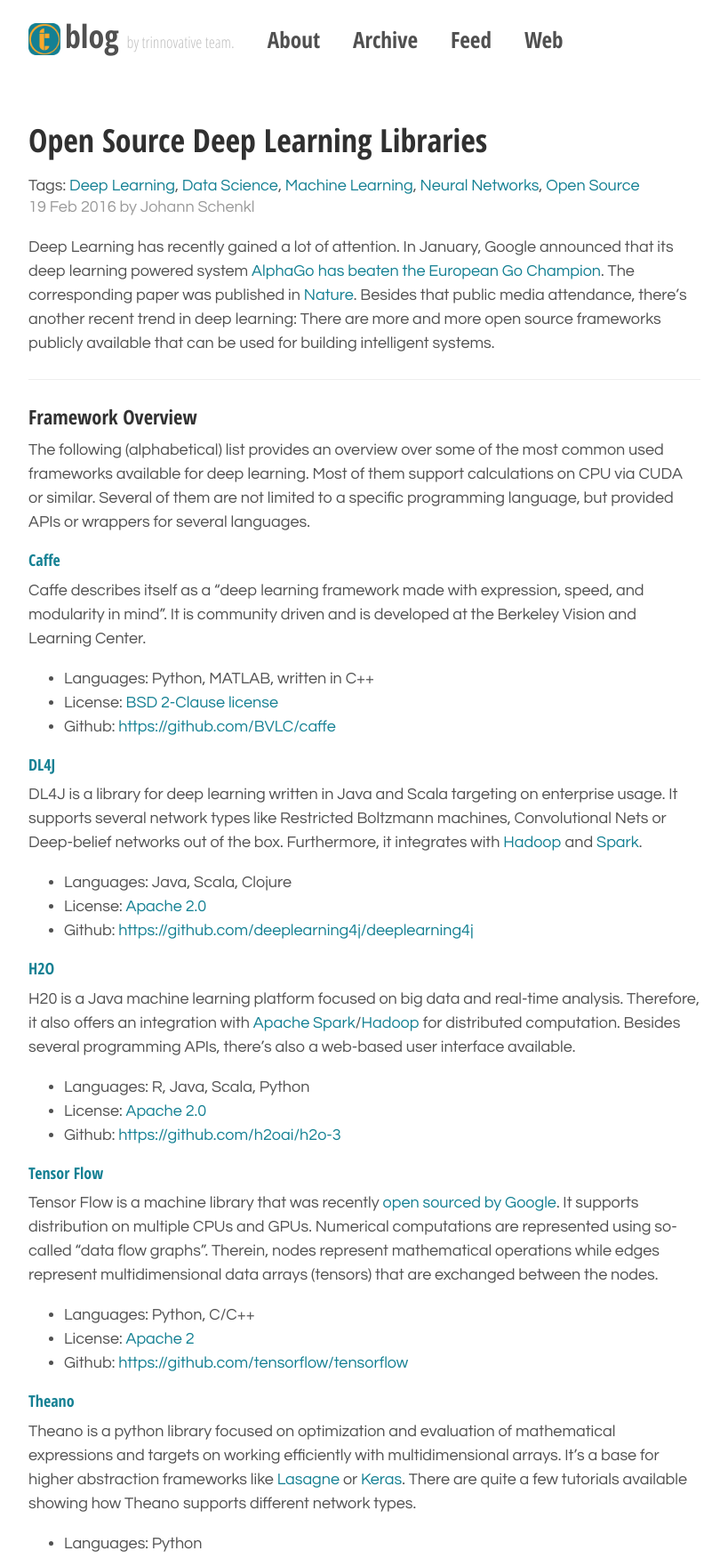
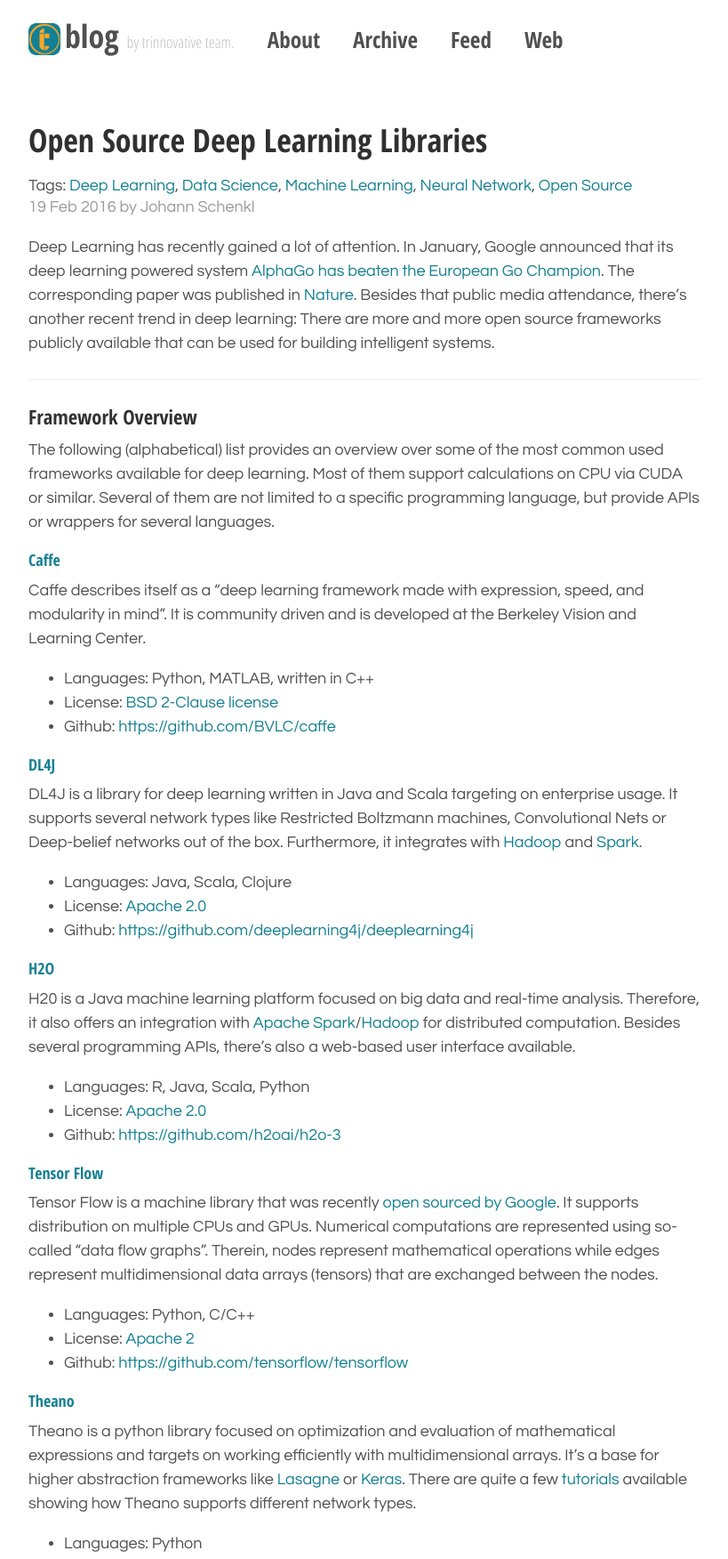
Before and after one commit to trinnovative/trinnovative.github.io, a Jekyll site: the page built from _posts/2016-02-19-deep-learning-frameworks-overview.md, in a window 1280 px wide. Shown: the top 1752 px of the page at 89% size, without its empty margins (230-1049 px from the left). Built offline with Jekyll 4.4.1, drawn with Linux system fonts in a browser that asks for light colours; comment, search, counter and statistics services are not loaded.

Commit message:
spelling corrections

```diff
--- a/_posts/2016-02-19-deep-learning-frameworks-overview.md
+++ b/_posts/2016-02-19-deep-learning-frameworks-overview.md
@@ -3,7 +3,7 @@
 title: Open Source Deep Learning Libraries
 author: jschenkl
 category: Data Science
-tags: [Deep Learning, Data Science, Machine Learning, Neural Networks, Open Source]
+tags: [Deep Learning, Data Science, Machine Learning, Neural Network, Open Source]
 comments: true
 ---
 
@@ -15,7 +15,7 @@
 
 ### Framework Overview
 
-The following (alphabetical) list provides an overview over some of the most common used frameworks available for deep learning. Most of them support calculations on CPU via CUDA or similar. Several of them are not limited to a specific programming language, but provided APIs or wrappers for several languages.
+The following (alphabetical) list provides an overview over some of the most common used frameworks available for deep learning. Most of them support calculations on CPU via CUDA or similar. Several of them are not limited to a specific programming language, but provide APIs or wrappers for several languages.
 
 
 #### [Caffe](http://caffe.berkeleyvision.org/)
@@ -51,7 +51,7 @@
 
 #### [Theano](http://www.deeplearning.net/software/theano/)
 
-Theano is a python library focused on optimization and evaluation of mathematical expressions and targets on working efficiently with multidimensional arrays. It's a base for higher abstraction frameworks like [Lasagne](https://github.com/Lasagne/Lasagne) or [Keras](http://keras.io/). There are quite a few tutorials available showing how Theano supports different network types.
+Theano is a python library focused on optimization and evaluation of mathematical expressions and targets on working efficiently with multidimensional arrays. It's a base for higher abstraction frameworks like [Lasagne](https://github.com/Lasagne/Lasagne) or [Keras](http://keras.io/). There are quite a few [tutorials](http://deeplearning.net/tutorial/) available showing how Theano supports different network types.
 
 - Languages: Python
 - License: [https://github.com/Theano/Theano/blob/master/doc/LICENSE.txt](https://github.com/Theano/Theano/blob/master/doc/LICENSE.txt)
```
